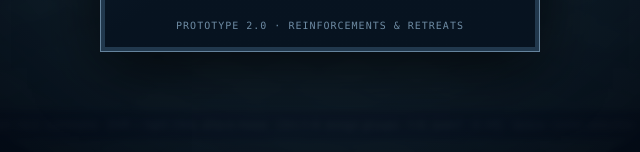
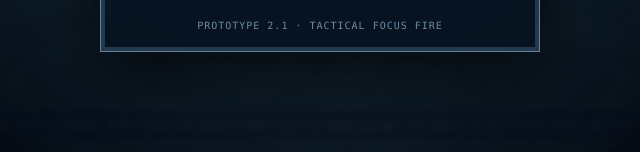
Before and after one commit to shukritobi/chrono-dominion, a website: page index.html in a window 1280 px wide. Shown: the part 648-800 px from the top of the page, 181-821 px from the left. Drawn offline with Linux system fonts and the light colour scheme; animation ran at ten frames a second.

Commit message:
build(v2.1): align playable release label and legacy version assertions

```diff
--- a/index.html
+++ b/index.html
@@ -69,7 +69,7 @@
             <button class="primary" id="playAgain">PLAY AGAIN</button>
             <button id="resultQuit">MAIN MENU</button>
           </div>
-          <div class="version">PROTOTYPE 2.0 · REINFORCEMENTS & RETREATS</div>
+          <div class="version">PROTOTYPE 2.1 · TACTICAL FOCUS FIRE</div>
         </section>
       </div>
     </main>
```
